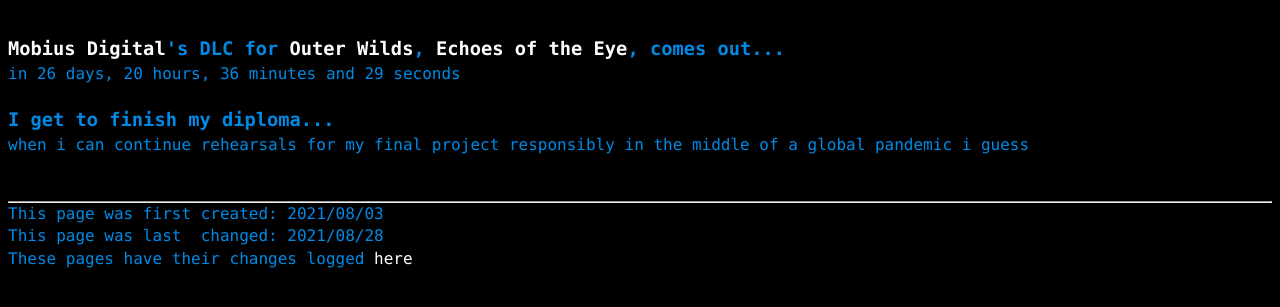
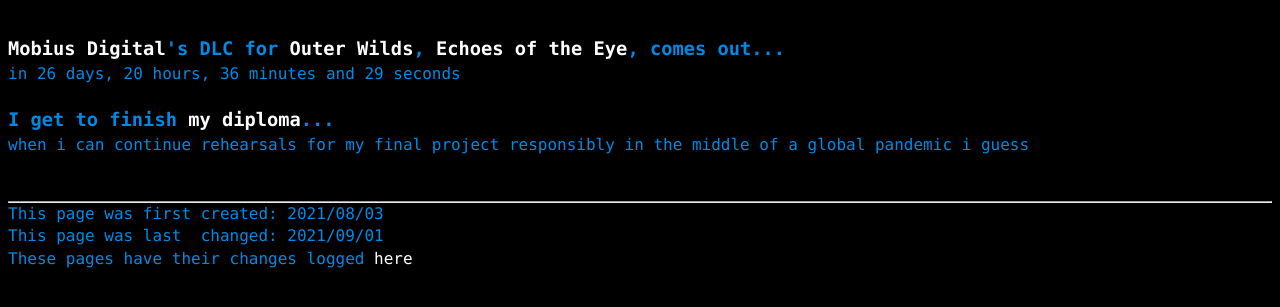
Before and after one commit to a-erfan-aa/a-erfan-aa.github.io, a Jekyll site: the page built from misc/things-i-wait-for.html, in a window 1280 px wide. Shown: the part 367-674 px from the top of the page. Built offline with Jekyll 4.4.1, drawn with Linux system fonts in a browser that asks for light colours.

Commit message:
Add link to diploma.html from things-i-wait-for.html
Also update lastChanged

```diff
--- a/misc/things-i-wait-for.html
+++ b/misc/things-i-wait-for.html
@@ -2,7 +2,7 @@
 layout: default
 title: title
 firstCreated: 2021/08/03
-lastChanged: 2021/08/28
+lastChanged: 2021/09/01
 ---
 <!-- title and subtitle -->
 <div>
@@ -24,6 +24,6 @@
 
 <!-- my goddamn diploma -->
 <div>
-	<h3>I get to finish my diploma...</h3>
+	<h3>I get to finish <a href="/things-i-make/diploma">my diploma</a>...</h3>
 	<p id="">when i can continue rehearsals for my final project responsibly in the middle of a global pandemic i guess</p>
 </div>
```
